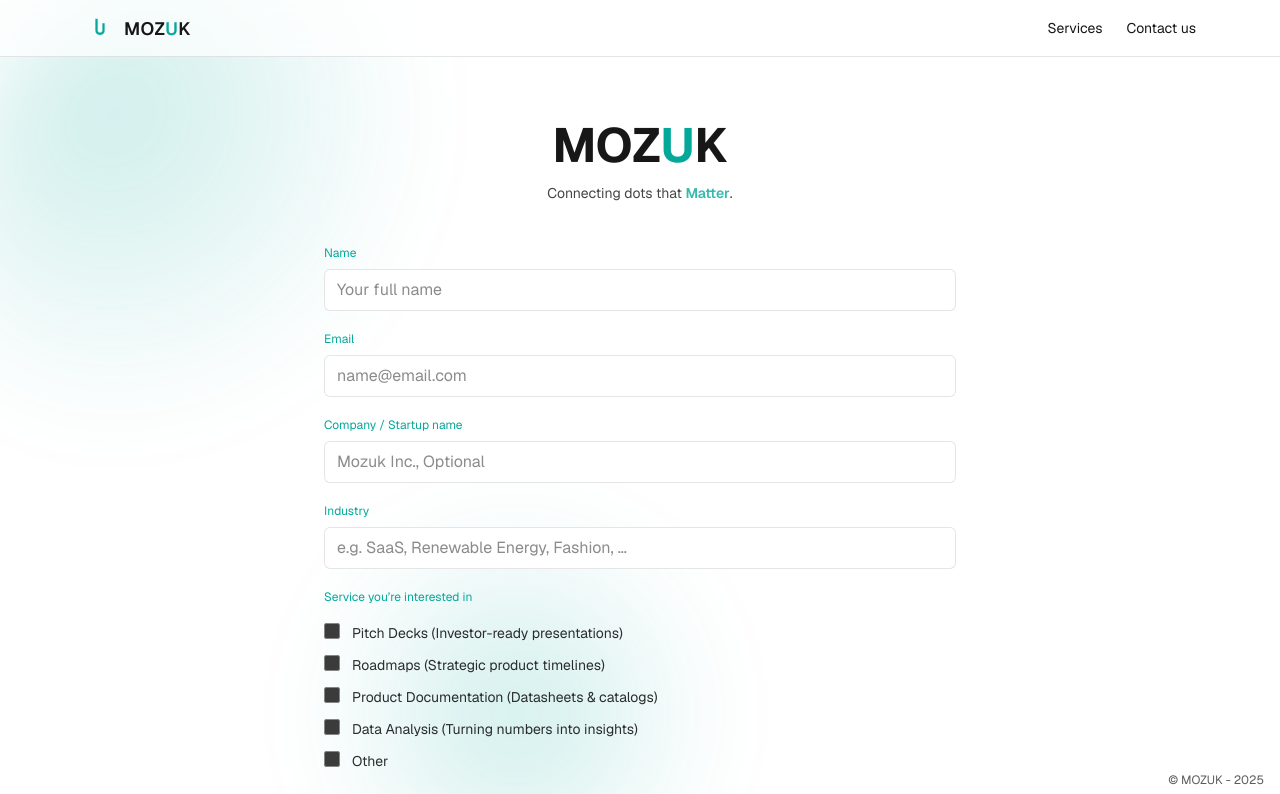
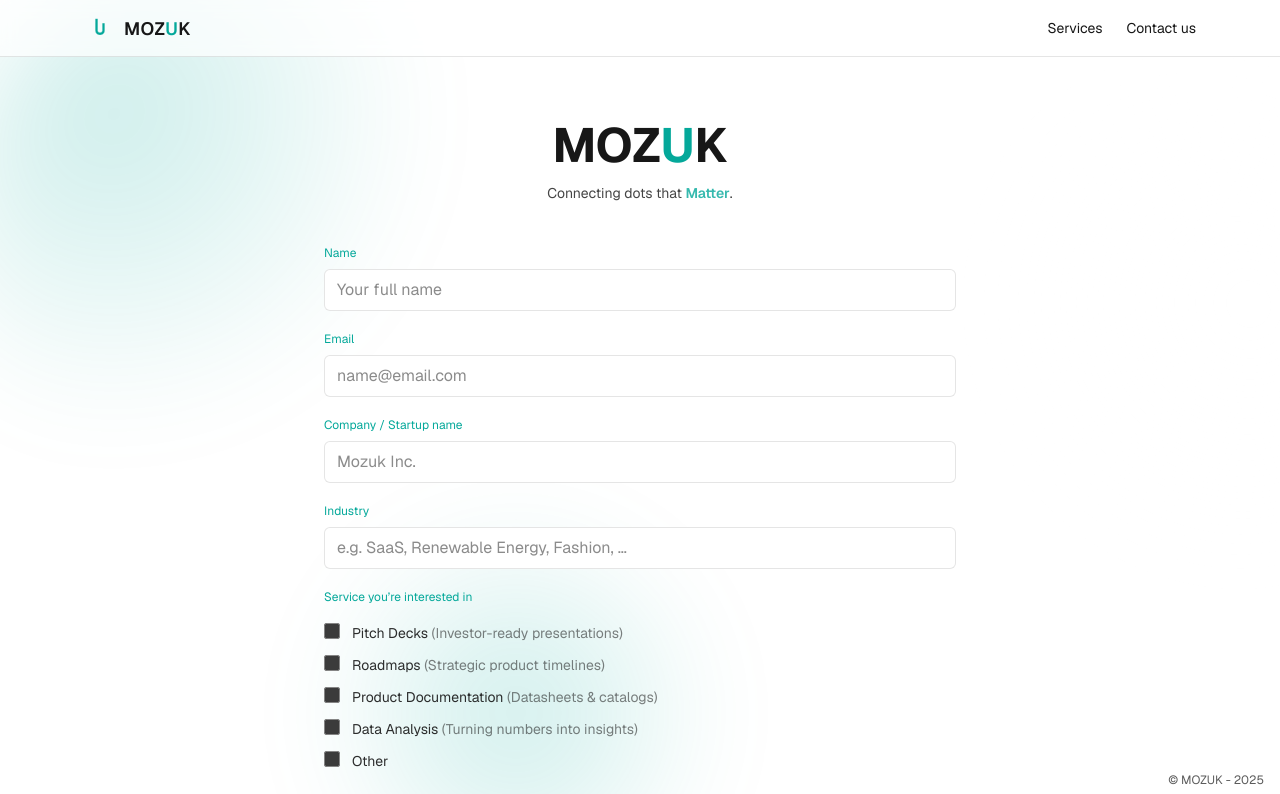
Before and after one commit to Drakhtar359/mozuk-site, a Next.js app in the folder apps/web/: page /mozuk-form in a window 1280 px wide. Shown: the top 794 px of the page. Built offline with nearby package versions, Linux system fonts and the light colour scheme.

Commit message:
ui(form): remove 'Optional' from company placeholder; make service descriptions more transparent

```diff
--- a/apps/web/src/app/mozuk-form/page.tsx
+++ b/apps/web/src/app/mozuk-form/page.tsx
@@ -8,10 +8,10 @@ export default function MozukForm() {
   const [stage, setStage] = useState<string>("");
   const services = useMemo(
     () => [
-      { key: "pitch", label: "Pitch Decks (Investor-ready presentations)" },
-      { key: "roadmaps", label: "Roadmaps (Strategic product timelines)" },
-      { key: "docs", label: "Product Documentation (Datasheets & catalogs)" },
-      { key: "analytics", label: "Data Analysis (Turning numbers into insights)" },
+      { key: "pitch", label: "Pitch Decks", sublabel: "(Investor-ready presentations)" },
+      { key: "roadmaps", label: "Roadmaps", sublabel: "(Strategic product timelines)" },
+      { key: "docs", label: "Product Documentation", sublabel: "(Datasheets & catalogs)" },
+      { key: "analytics", label: "Data Analysis", sublabel: "(Turning numbers into insights)" },
       { key: "other", label: "Other" },
     ],
     []
@@ -63,7 +63,7 @@ export default function MozukForm() {
           <input
             type="text"
             name="company"
-            placeholder="Mozuk Inc., Optional"
+                  placeholder="Mozuk Inc."
             className="rounded-md border border-black/10 dark:border-white/10 bg-background px-3 py-2 outline-none transition focus:ring-2 focus:ring-[var(--brand)]"
           />
         </label>
@@ -94,7 +94,9 @@ export default function MozukForm() {
                   }}
                   className="mt-0.5 h-4 w-4 rounded border-black/20 dark:border-white/20 text-[var(--brand)] focus:ring-[var(--brand)] transition"
                 />
-                <span className="text-sm/6 opacity-90">{s.label}</span>
+                <span className="text-sm/6 opacity-90">
+                  {s.label} {s.sublabel && <span className="opacity-60">{s.sublabel}</span>}
+                </span>
               </label>
             ))}
           </div>
```
